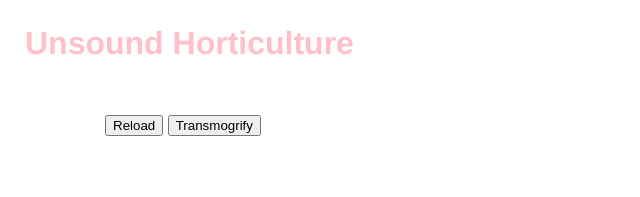
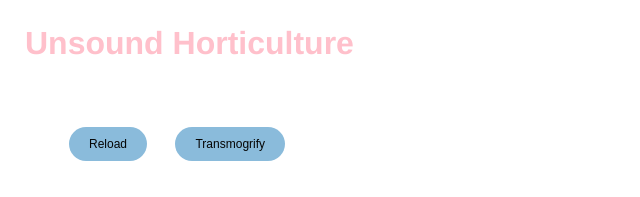
Before and after one commit to roomthily/leafbot-proto, a website: page views/index.html in a window 1280 px wide. Shown: the whole page, without its empty margins (0-640 px from the left). Drawn offline with nearby package versions, Linux system fonts and the light colour scheme; no server answers.

Commit message:
🍥💊 bw styles, new button css

```diff
--- a/public/style.css
+++ b/public/style.css
@@ -33,7 +33,7 @@ main {
 }
 
 section {
-  margin: 2em 5em;
+  margin: 2em;
 }
 
 #flim{
@@ -50,6 +50,24 @@ section {
 
 }
 
+button {
+  -webkit-border-radius: 28;
+  -moz-border-radius: 28;
+  border-radius: 28px;
+  color: #050505;
+  font-size: 12px;
+  background: #8abbdb;
+  padding: 10px 20px 10px 20px;
+  text-decoration: none;
+  border: none;
+  margin: 1em;
+}
+
+button:hover {
+  background: #f1a2f2;
+  text-decoration: none;
+}
+
 
 
 
```
Also changed, not shown: server.js (+10 -2 lines).
